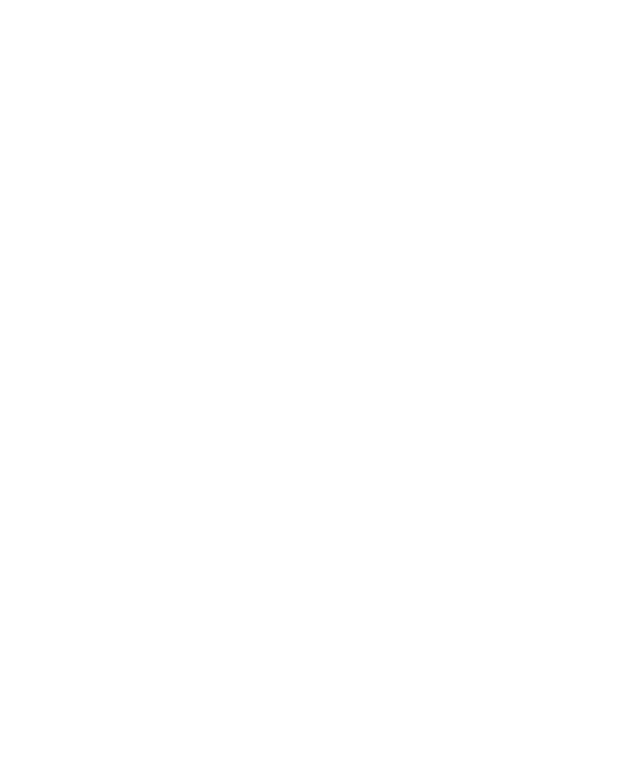
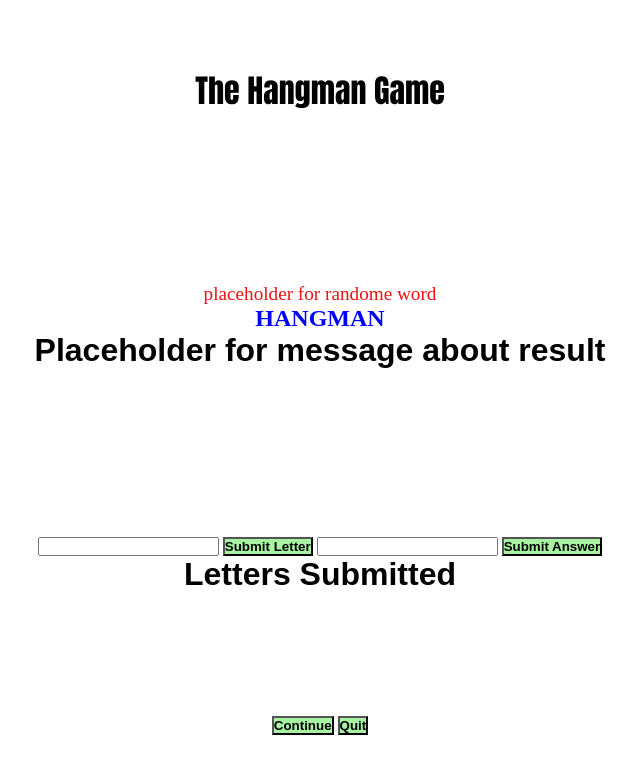
Before and after one commit to smith-test/hangman-game, a plain HTML site: page index.html in a window 1280 px wide. Shown: the whole page, without its empty margins (320-960 px from the left). Drawn offline with Linux system fonts and the light colour scheme.

Commit message:
set up html page

```diff
--- a/css/style.css
+++ b/css/style.css
@@ -0,0 +1,56 @@
+.flex-center {
+    display: flex;
+    align-items: center;
+    justify-content: center;
+  }
+
+   body {
+    height: 100vh;
+    flex-direction: column;
+    display: grid;
+    grid-area: auto;
+   }
+
+   h1 {
+    font-family: Impact, Haettenschweiler;
+    font-size: xx-large;
+    padding-bottom: 10%
+    ;
+   }
+
+   h2 {
+    color:blue
+   }
+
+   .randomWord {
+     word-spacing: 3%;
+     font-size: larger;
+     color: #eb1212;
+   }
+
+     h3 {
+    font-family: arial;
+    font-size: xx-large;
+    padding-bottom: 10%
+    ;
+   }
+  .buttons {
+    background-color: rgb(168, 243, 161);
+    color: black;
+    font-weight: 800;
+ }
+
+  .mb-30 {
+    margin-bottom: 40px;
+  }
+
+  .submittedLetters {
+    display: grid;
+    height: 20vh;
+
+  }
+ * {
+    box-sizing: border-box;
+    margin: 0;
+    padding: 0;
+  }
--- a/index.html
+++ b/index.html
@@ -4,8 +4,31 @@
     <meta charset="UTF-8">
     <meta name="viewport" content="width=device-width, initial-scale=1.0">
     <title>Hangman game</title>
+    <link rel="stylesheet" href="css/style.css">
+    <script defer src="js/main.js"></script>
 </head>
-<body>
-
+<body class="flex-center">
+    <h1 class="mb-30">The Hangman Game</h1>
+     <div id="randomWord" class="randomWord" >placeholder for randome word</div>
+    <div id="wrong">
+        <h2 id="changeLetterColor">HANGMAN</h2>
+    </div>
+    <h3 class="message-header mb-30">Placeholder for message about result</h3>
+    <div>
+        <input id="nextLetter" class="input">
+    <button  class="buttons" id="submitLetter">Submit Letter</button>
+    <input id="finalAnswer" class="input">
+    <button class="buttons"  id="submitAnswer">Submit Answer</button>
+    </div>
+    <div class="submittedLetters" name="Letters Submitted">
+        <h3>Letters Submitted</h3>
+        <div>
+            <ul title="Letters Submitted" id="wrongLetter"></ul>
+        </div>
+        </div>
+    <div id="gameStatus">
+    <button class="buttons">Continue</button>
+    <button class="buttons">Quit</button>
+    </div>
 </body>
 </html>
```
